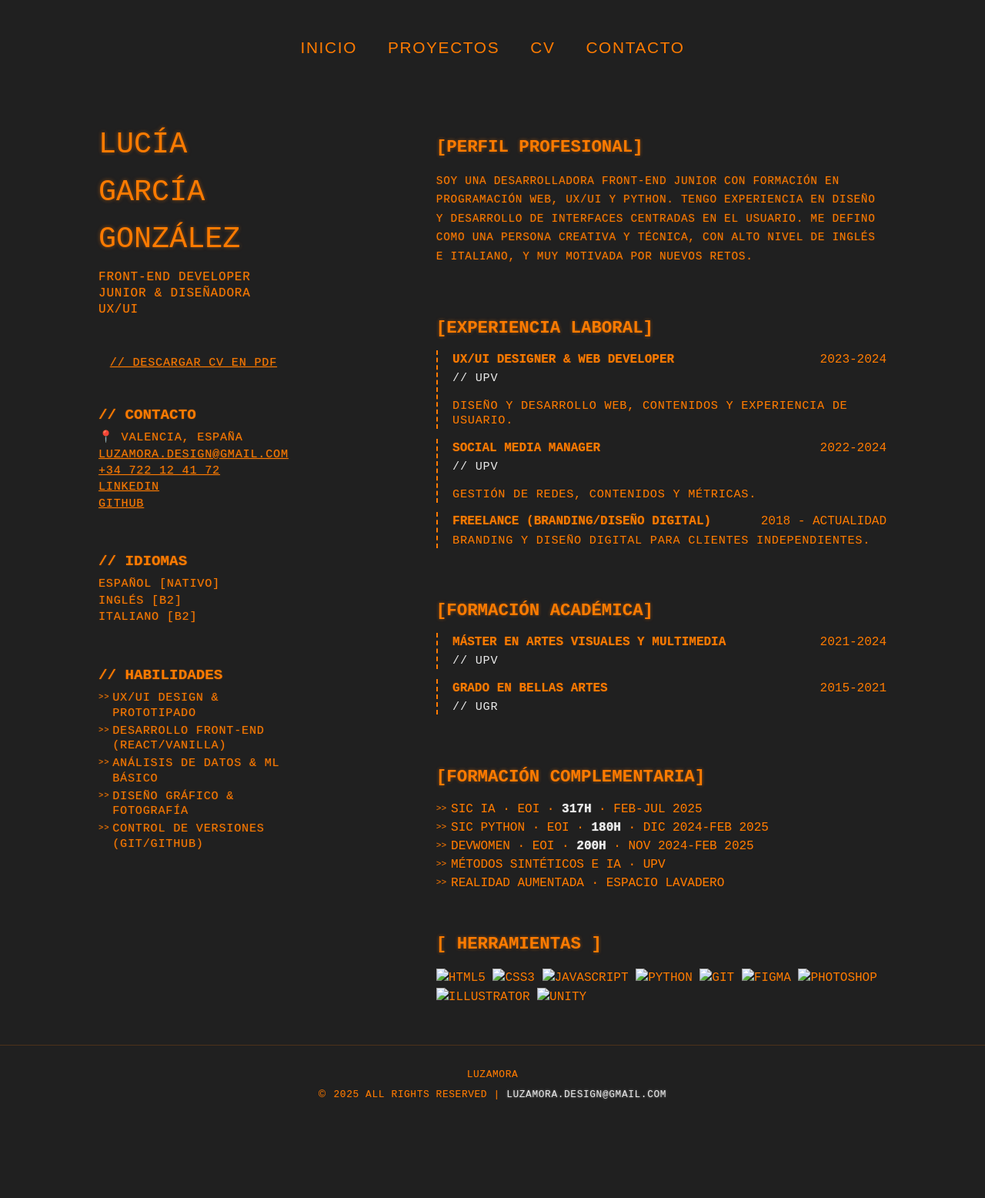
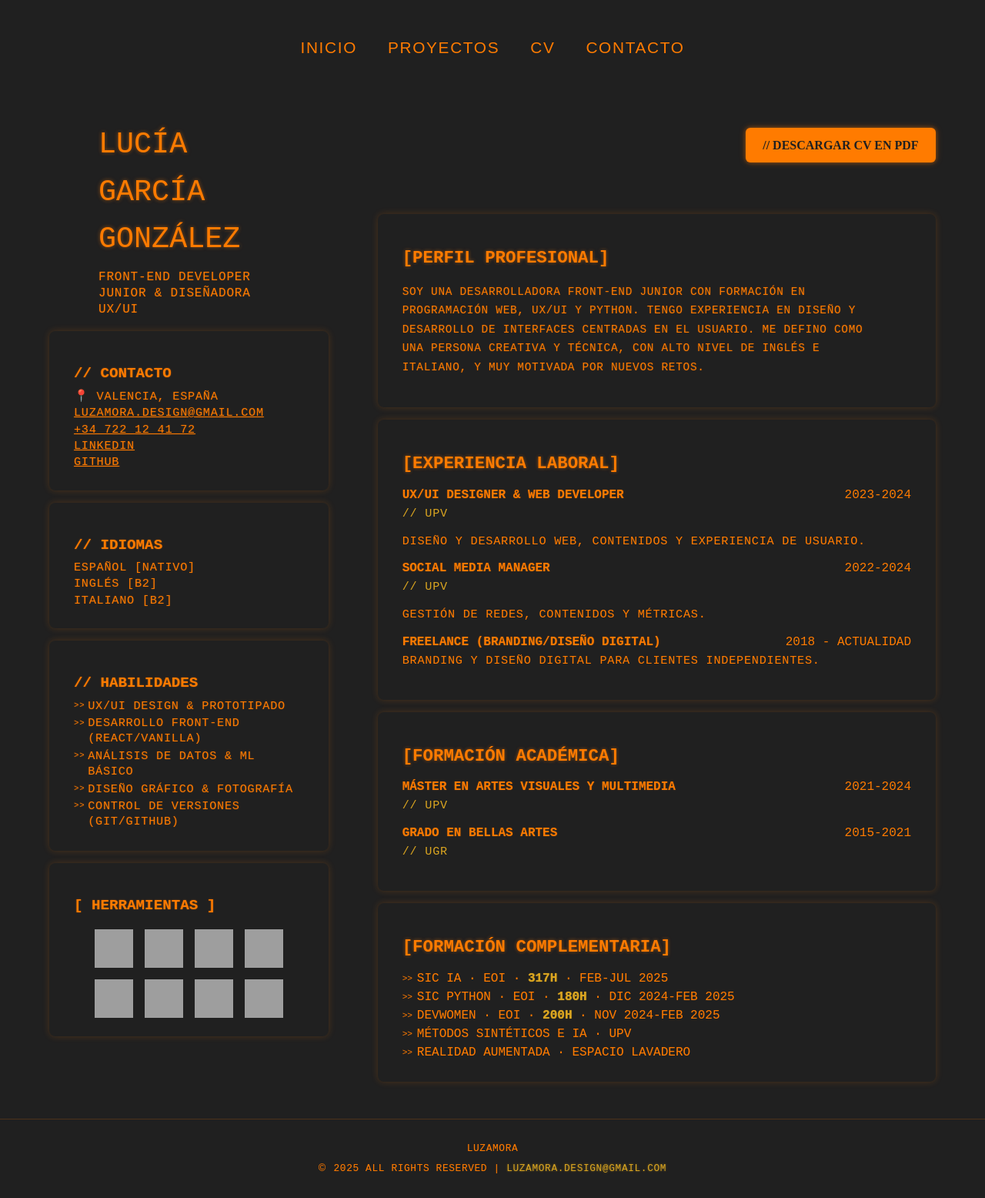
Before and after one commit to luzamora/luzamora.github.io, a plain HTML site: page cv/index.html in a window 1280 px wide. Shown: the part 485-2041 px from the top of the page at 77% size. Before the commit the page ends 1945 px from the top, so only its background shows below. Drawn offline with Linux system fonts and the light colour scheme; grey boxes are pictures that could not be loaded; a web font is replaced by a local one.

Commit message:
cambios cv

```diff
--- a/cv/index.html
+++ b/cv/index.html
@@ -46,11 +46,8 @@
                 <p class="cv-puesto">FRONT-END DEVELOPER JUNIOR & DISEÑADORA UX/UI</p>
             </section>
 
-            <a href="/cv/lucia_garcia_cv.pdf" download class="btn-download-cv">
-                // DESCARGAR CV EN PDF
-            </a>
 
-            <section class="cv-section cv-contact-info">
+            <section class="cv-section cv-contact-info box-style">
                 <h3>// CONTACTO</h3>
                 <p>📍 VALENCIA, ESPAÑA</p>
                 <p><a href="mailto:luzamora.design@gmail.com">LUZAMORA.DESIGN@GMAIL.COM</a></p>
@@ -59,14 +56,14 @@
                 <p><a href="https://github.com/luzamora" target="_blank">GITHUB</a></p>
             </section>
 
-            <section class="cv-section cv-languages">
+            <section class="cv-section cv-languages box-style">
                 <h3>// IDIOMAS</h3>
                 <p>ESPAÑOL [NATIVO]</p>
                 <p>INGLÉS [B2]</p>
                 <p>ITALIANO [B2]</p>
             </section>
 
-            <section class="cv-section cv-skills-list">
+            <section class="cv-section cv-skills-list box-style">
                 <h3>// HABILIDADES</h3>
                 <ul class="cv-list-compact">
                     <li>UX/UI DESIGN & PROTOTIPADO</li>
@@ -76,16 +73,36 @@
                     <li>CONTROL DE VERSIONES (GIT/GITHUB)</li>
                 </ul>
             </section>
+
+            <section class="cv-section cv-software-icons box-style">
+                <h3>[ HERRAMIENTAS ]</h3>
+                <div class="software-icons-grid">
+                    <img src="https://res.cloudinary.com/daxumuyx8/image/upload/v1762628526/codigo_1_xuxstp.png" alt="HTML5" title="HTML5">
+                    <img src="https://res.cloudinary.com/daxumuyx8/image/upload/v1762628583/js_1_e4tcpj.png" alt="JavaScript" title="JavaScript">
+                    <img src="https://res.cloudinary.com/daxumuyx8/image/upload/v1762628686/logotipo-de-python-language_uiigqz.png" alt="Python" title="Python">
+                    <img src="https://res.cloudinary.com/daxumuyx8/image/upload/v1762628761/git_wgo9hg.png" alt="Git" title="Git">
+                    <img src="https://res.cloudinary.com/daxumuyx8/image/upload/v1762629248/figma_1_f4blld.png" alt="Figma" title="Figma">
+                    <img src="https://res.cloudinary.com/daxumuyx8/image/upload/v1762628974/logotipo-de-adobe-photoshop_mmymed.png" alt="Photoshop" title="Photoshop">
+                    <img src="https://res.cloudinary.com/daxumuyx8/image/upload/v1762629076/ilustrador-adobe_y4lohf.png" alt="Illustrator" title="Illustrator">
+                    <img src="https://res.cloudinary.com/daxumuyx8/image/upload/v1762629184/logotipo-de-adobe-indesign_deajdu.png" alt="Indesign" title="Indesign">
+                </div>
+            </section>
         </div>
 
         <div class="cv-right-column">
 
-            <section class="cv-section cv-profile">
+            <div class="cv-top-right-header">
+                <a href="/cv/lucia_garcia_cv.pdf" download class="btn-download-cv">
+                    // DESCARGAR CV EN PDF
+                </a>
+            </div>
+
+            <section class="cv-section cv-profile box-style">
                 <h3>[PERFIL PROFESIONAL]</h3>
                 <p>SOY UNA DESARROLLADORA FRONT-END JUNIOR CON FORMACIÓN EN PROGRAMACIÓN WEB, UX/UI Y PYTHON. TENGO EXPERIENCIA EN DISEÑO Y DESARROLLO DE INTERFACES CENTRADAS EN EL USUARIO. ME DEFINO COMO UNA PERSONA CREATIVA Y TÉCNICA, CON ALTO NIVEL DE INGLÉS E ITALIANO, Y MUY MOTIVADA POR NUEVOS RETOS.</p>
             </section>
 
-            <section class="cv-section cv-experience">
+            <section class="cv-section cv-experience box-style">
                 <h3>[EXPERIENCIA LABORAL]</h3>
                 <div class="cv-item">
                     <div class="cv-item-header">
@@ -112,7 +129,7 @@
                 </div>
             </section>
 
-            <section class="cv-section cv-education">
+            <section class="cv-section cv-education box-style">
                 <h3>[FORMACIÓN ACADÉMICA]</h3>
                 <div class="cv-item">
                     <div class="cv-item-header">
@@ -130,7 +147,7 @@
                 </div>
             </section>
 
-            <section class="cv-section cv-additional-education">
+            <section class="cv-section cv-additional-education box-style">
                 <h3>[FORMACIÓN COMPLEMENTARIA]</h3>
                 <ul class="cv-list-compact">
                     <li>SIC IA · EOI · <strong>317H</strong> · FEB-JUL 2025</li>
@@ -140,22 +157,6 @@
                     <li>REALIDAD AUMENTADA · ESPACIO LAVADERO</li>
                 </ul>
             </section>
-
-            <section class="cv-section cv-software-icons">
-                <h3>[ HERRAMIENTAS ]</h3>
-                <div class="software-icons-grid">
-                    <img src="/images/icons/html.png" alt="HTML5" title="HTML5">
-                    <img src="/images/icons/css.png" alt="CSS3" title="CSS3">
-                    <img src="/images/icons/js.png" alt="JavaScript" title="JavaScript">
-                    <img src="/images/icons/python.png" alt="Python" title="Python">
-                    <img src="/images/icons/git.png" alt="Git" title="Git">
-                    <img src="/images/icons/figma.png" alt="Figma" title="Figma">
-                    <img src="/images/icons/ps.png" alt="Photoshop" title="Photoshop">
-                    <img src="/images/icons/ai.png" alt="Illustrator" title="Illustrator">
-                    <img src="/images/icons/unity.png" alt="Unity" title="Unity">
-                </div>
-            </section>
-
         </div>
     </main>
 
--- a/style.css
+++ b/style.css
@@ -54,7 +54,7 @@ h3 {
 p {
   font-size: clamp(1rem, 1.2vw, 1.25rem);
   line-height: 1.7;
-  color: #EAEAEA;
+  color: #DAA520;
   font-weight: 300;
   max-width: 70ch;
   margin-bottom: 1rem;
@@ -66,7 +66,7 @@ p {
 
 /* LOGO TEXTO */
 .logo {
-  color: #EAEAEA;
+  color: #DAA520;
   letter-spacing: 0.05em;
 }
 
@@ -76,7 +76,6 @@ p {
     width: auto;
     margin-left: 2rem;
     display: block;
-    /* CAMBIO 1: Añadir transición para suavizar el efecto */
     transition: transform 0.3s ease, filter 0.3s ease;
 }
 
@@ -92,8 +91,6 @@ p {
     margin: 2rem auto;
     width: clamp(200px, 60vw, 450px);
     height: auto;
-    /* FIX: Añadir border-radius al logo principal */
-    border-radius: 8px;
 }
 
 /* INTRO */
@@ -134,9 +131,10 @@ p {
     margin-top: 2rem;
 }
 
-.logo {
-    height: 4rem;
-    width: auto;
+/* Ajuste específico para el logo de Chiskey en el top header */
+.top-header .logo {
+    height: 4rem; /* Altura fija */
+    width: auto; /* Ancho automático para mantener la proporción */
     margin-left: 2rem;
     display: block;
 }
@@ -280,15 +278,22 @@ section {
         0 0 40px rgba(255, 60, 0, 0.4);
     animation: glowPulseOrange 1.5s infinite alternate ease-in-out;
 }
-/* BOTÓN DE DESCARGA DE CV (Se ajusta a la columna y copia estilo de .btn-ver-mas) */
+
+/* BOTÓN DE DESCARGA DE CV (Ajustes para nueva posición en columna derecha) */
 .btn-download-cv {
-    font-size: 0.9rem;
-    padding: 0.5rem 1.2rem;
-    display: block;
-    width: 100%;
-    text-align: center;
-    margin: 1.5rem 0 0.5rem 0;
-    color: #202020;; /* Texto negro */
+    /* Overriding to match .btn-ver-mas orange style */
+    display: inline-block;
+    padding: 0.6rem 1.4rem;
+    background-color: #FF7B00;
+    color: #202020;
+    text-decoration: none;
+    font-weight: 600;
+    border-radius: 6px;
+    box-shadow: 0 0 5px rgba(255, 123, 0, 0.4), 0 0 10px rgba(255, 123, 0, 0.3);
+    font-size: 1rem;
+    font-family: "Bitcount Grid Single", "sans-serif";
+    text-transform: uppercase;
+    margin: 0; /* Reiniciar márgenes */
 }
 
 /* ======================================= */
@@ -305,6 +310,47 @@ section {
     margin: 0 auto;
 }
 
+/* Nuevo estilo para centrar el texto en las columnas de contacto */
+.centered-text-columns .contact-column {
+    text-align: center;
+}
+/* Asegura que el párrafo general también se centre si es necesario (el p ya tiene max-width) */
+.centered-text-columns .contact-column p {
+    margin-left: auto;
+    margin-right: auto;
+}
+.contact-column .contact-logo {
+    display: block;
+    margin: 0 auto 1.5rem auto; /* Centrar el logo y darle margen inferior */
+    height: 3rem; /* Altura de referencia */
+}
+
+.contact-column .luzamora-logo {
+    width: clamp(120px, 30vw, 250px); /* El logo de Luzamora es más grande y horizontal */
+    height: auto; /* Mantener proporción */
+    margin-bottom: 2.4rem;
+    margin-top: 0.8rem;
+}
+
+/* Ajustes para el logo de Chiskey: Control de la altura (más cuadrado) */
+.contact-column .chiskey-logo {
+    height: 4.5rem; /* Altura fija para la alineación y la no-deformación */
+    width: auto;
+    filter: none;
+}
+
+
+/* Center contact info block content if the column is centered */
+.centered-text-columns .contact-info-block h3 {
+    text-align: center;
+}
+.centered-text-columns .contact-info-block p {
+    /* Forcing links/text to center */
+    width: fit-content;
+    margin-left: auto;
+    margin-right: auto;
+}
+
 .contact-column {
     /* Fondo oscuro sutil */
     background-color: #202020;
@@ -314,7 +360,7 @@ section {
 }
 
 .contact-column h2 {
-    color: #EAEAEA;
+    color: #DAA520;
     text-align: left;
     margin-bottom: 0.5rem;
     font-size: 1.8rem;
@@ -329,17 +375,17 @@ section {
 }
 
 .contact-column a {
-    color: #EAEAEA;
+    color: #DAA520;
     text-decoration: underline;
     transition: color 0.3s;
 }
 
 .contact-column a:hover {
-    color: #FF7B00;
+    color: #DAA520;
 }
 
 .role-luzamora, .role-chiskey {
-    color: #EAEAEA;
+    color: #DAA520;
     font-size: 1.1rem;
     margin-bottom: 1.5rem;
 }
@@ -564,7 +610,7 @@ section {
 
 }
 .proyectos h2 {
-  padding: 0 1rem 1rem 0;
+  padding: 1rem 1rem 1rem 0;
   text-align: center;
   margin-bottom: 0;
 }
@@ -572,14 +618,14 @@ section {
 .grid-proyectos {
     display: flex;
     flex-direction: column;
-    gap: 3rem;
+    gap: 1rem;
 }
 
 .proyecto {
     display: flex;
     justify-content: space-between;
     align-items: flex-start;
-    padding: 4rem 5vw;
+    padding: 2rem 5vw;
     gap: 2rem;
     box-sizing: border-box;
 }
@@ -676,6 +722,17 @@ section {
     text-shadow: 0 0 2px rgba(255, 123, 0, 0.3);
 }
 
+/* NEW: Contenedor para alinear el botón del CV */
+.cv-top-right-header {
+    text-align: right;
+    /* Altura calculada para alinear con el nombre/puesto de la columna izquierda */
+    height: 6.5rem;
+    padding-top: 1.5rem;
+    box-sizing: border-box;
+    margin-bottom: 2rem; /* Separación de la primera caja */
+}
+
+
 /* Foto de Perfil: Mantener la foto monocromática con brillo naranja */
 .foto-cv {
     width: 100%;
@@ -683,6 +740,16 @@ section {
     max-width: 400px;
     margin: 1.5rem 0;
 }
+
+/* NEW: Estilo de caja (Box Style) para todas las secciones del CV */
+.box-style {
+    background-color: #202020;
+    padding: 1.5rem 2rem;
+    border-radius: 8px;
+    box-shadow: 0 0 10px rgba(255, 123, 0, 0.2); /* Sombra LED */
+    margin-bottom: 1rem; /* Reducida separación entre cajas */
+}
+
 
 /* Títulos y texto de Columna Izquierda: TODO naranja */
 .cv-left-column h3 {
@@ -758,14 +825,17 @@ section {
     text-shadow: 0 0 2px rgba(255, 123, 0, 0.3);
 }
 
-/* Experiencia y Educación (Línea de tiempo) */
+/* Experiencia y Educación (Eliminación de la línea vertical) */
 .cv-item {
-    /* CAMBIO: Reducido espacio entre elementos de experiencia/educación */
     margin-bottom: 1rem;
-    border-left: 2px dashed #FF7B00;
+    border-left: none; /* ELIMINA LÍNEA VERTICAL */
     position: relative;
-    padding-left: 1.2rem;
+    padding-left: 0;
 }
+
+/* Aplicar estilo a items anidados para simular cajas dentro de la sección principal */
+
+
 .cv-item-header {
     display: flex;
     justify-content: space-between;
@@ -784,10 +854,9 @@ section {
     font-weight: 500;
 }
 
-/* Punto de la línea de tiempo */
+/* Punto de la línea de tiempo (eliminado por border-left: none) */
 .cv-item::before {
-    background-color: #FF7B00;
-    box-shadow: 0 0 8px #FF7B00;
+    content: none; /* ELIMINA EL PUNTO */
 }
 
 /* Compañía y Descripción: Naranja */
@@ -802,7 +871,7 @@ section {
     line-height: 1.3; /* Compactado */
 }
 .cv-company {
-    color: #EAEAEA;
+    color: #DAA520;
     text-shadow: none;
 }
 
@@ -815,8 +884,26 @@ section {
     line-height: 1.3;
 }
 .cv-additional-education .cv-list-compact strong {
-    color: #EAEAEA;
-    text-shadow: 0 0 1px #EAEAEA;
+    color: #DAA520;
+    text-shadow: 0 0 1px #DAA520;
+}
+
+/* Herramientas (En columna izquierda ahora) */
+.software-icons-grid {
+    display: flex;
+    flex-wrap: wrap;
+    justify-content: center;
+    gap: 15px;
+    margin-top: 15px;
+}
+.software-icons-grid img {
+    width: 50px;
+    height: 50px;
+    opacity: 1;
+    transition: opacity 0.3s, transform 0.3s;
+}
+.software-icons-grid img:hover {
+    transform: scale(1.1);
 }
 
 /* ======================================= */
@@ -844,9 +931,9 @@ section {
 }
 
 .main-footer a {
-    color: #EAEAEA;
+    color: #DAA520;
     text-decoration: none;
-    text-shadow: 0 0 3px rgba(234, 234, 234, 0.5);
+    text-shadow: 0 0 3px rgba(218, 165, 32, 0.5);
     transition: text-shadow 0.3s ease;
 }
 
@@ -942,7 +1029,7 @@ section {
     font-family: "Bitcount Grid Single", monospace;
     font-size: 1.2rem; /* Título más pequeño y discreto */
     margin-bottom: 0.3rem;
-    color: #EAEAEA; /* Color gris claro (discreto) */
+    color: #DAA520; /* Color gris claro (discreto) */
     text-shadow: none; /* Elimina sombras del texto */
 }
 
@@ -1043,7 +1130,7 @@ section {
     border-radius: 8px;
 }
 .grid-text h3 {
-    color: #EAEAEA; /* Gris claro */
+    color: #DAA520; /* Gris claro */
     font-size: 1.1rem;
     margin-bottom: 0.5rem;
     text-shadow: none;
```
Also changed, not shown: contacto/index.html (+10 -15 lines).
